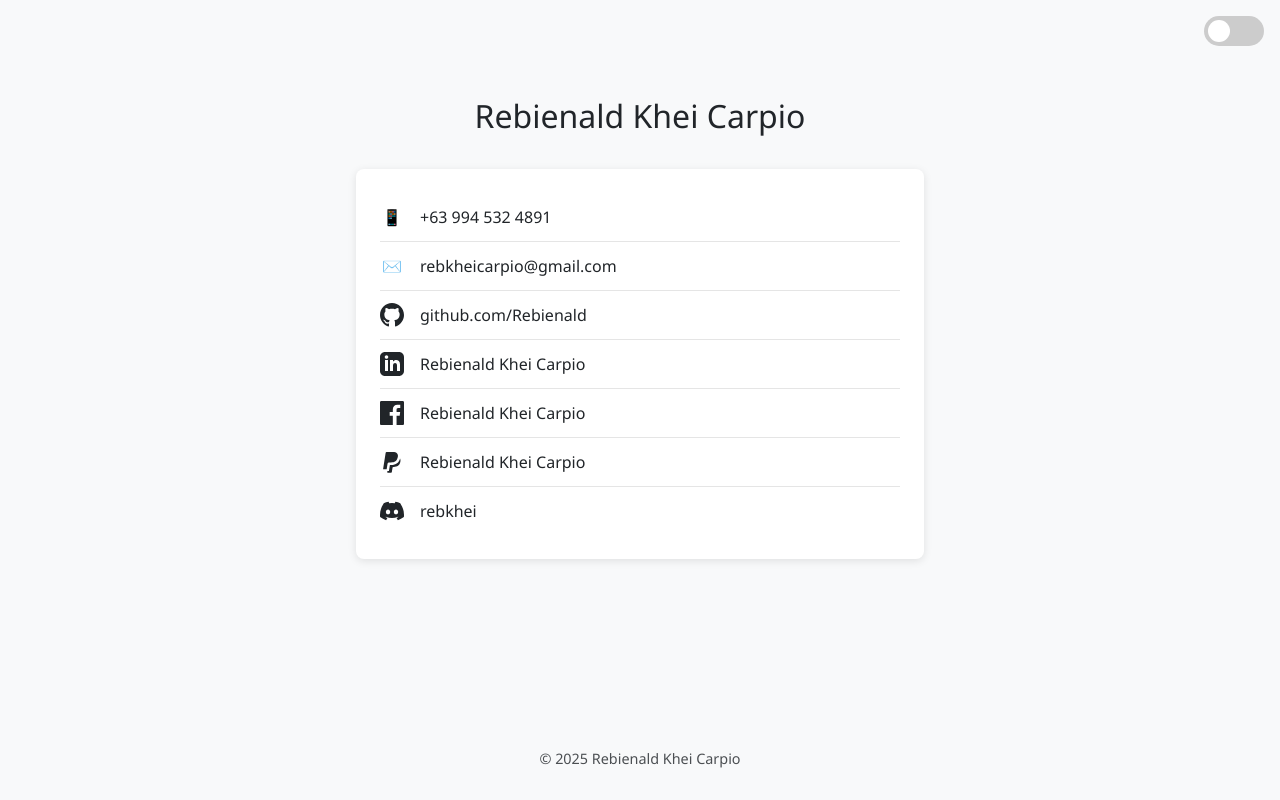
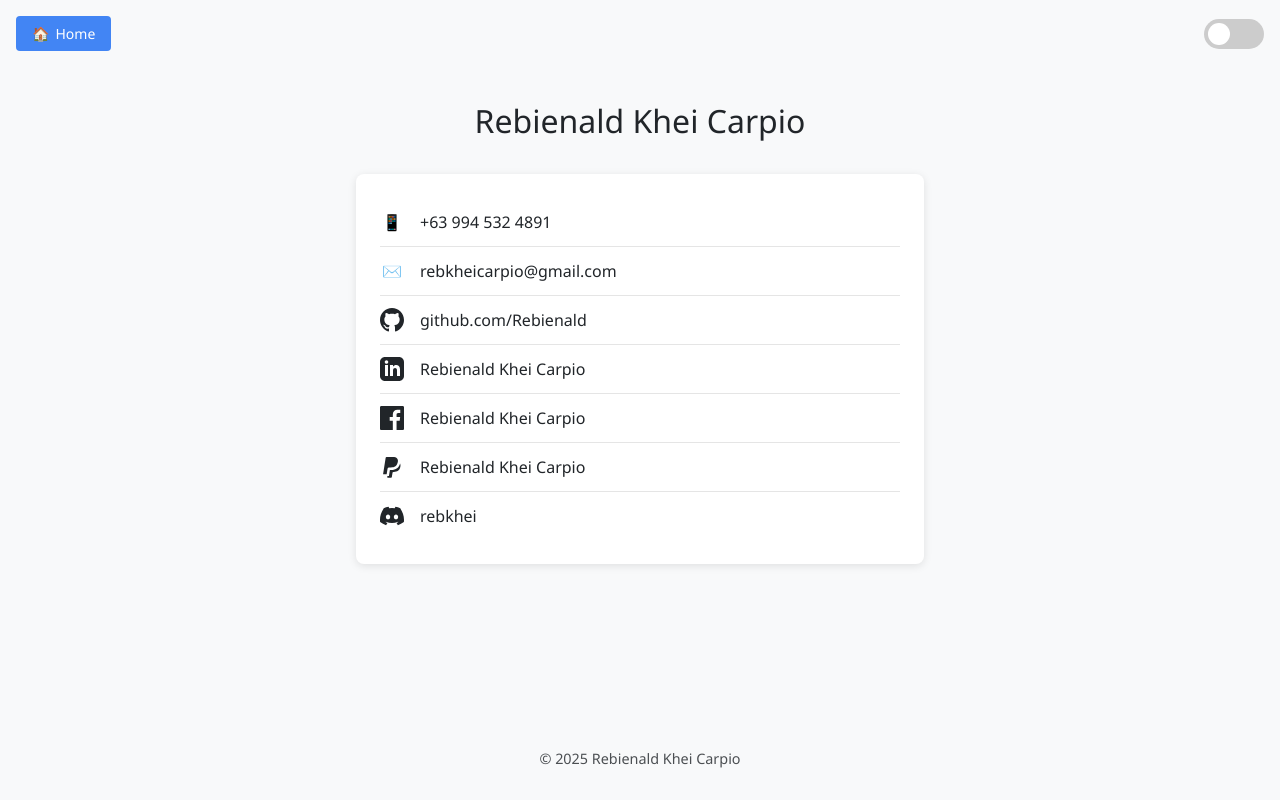
Before and after one commit to Rebienald/Contacts, a plain HTML site: page index.html in a window 1280 px wide. Drawn offline with Linux system fonts and the light colour scheme.

Commit message:
Update index.html

```diff
--- a/index.html
+++ b/index.html
@@ -10,6 +10,8 @@
             --text-color: #212529;
             --card-bg: #ffffff;
             --card-shadow: rgba(0, 0, 0, 0.1);
+            --primary-color: #4285f4;
+            --primary-hover: #3367d6;
         }
 
         .dark-mode {
@@ -17,6 +19,8 @@
             --text-color: #e0e0e0;
             --card-bg: #1e1e1e;
             --card-shadow: rgba(0, 0, 0, 0.3);
+            --primary-color: #5c9aff;
+            --primary-hover: #7baeff;
         }
 
         body {
@@ -91,13 +95,34 @@
         }
 
         .contact-link:hover {
-            color: #4285f4;
+            color: var(--primary-color);
         }
 
         .toggle-container {
             display: flex;
-            justify-content: flex-end;
+            justify-content: space-between;
+            align-items: center;
             padding: 1rem;
+        }
+
+        .home-button {
+            background-color: var(--primary-color);
+            color: white;
+            text-decoration: none;
+            padding: 8px 16px;
+            border-radius: 4px;
+            font-size: 14px;
+            transition: background-color 0.3s;
+            display: flex;
+            align-items: center;
+        }
+
+        .home-button:hover {
+            background-color: var(--primary-hover);
+        }
+
+        .home-icon {
+            margin-right: 6px;
         }
 
         .toggle-switch {
@@ -138,7 +163,7 @@
         }
 
         input:checked + .slider {
-            background-color: #4285f4;
+            background-color: var(--primary-color);
         }
 
         input:checked + .slider:before {
@@ -163,6 +188,10 @@
 </head>
 <body>
     <div class="toggle-container">
+        <a href="https://rebienald.github.io/Portfolio/" class="home-button">
+            <span class="home-icon">🏠</span>
+            Home
+        </a>
         <label class="toggle-switch">
             <input type="checkbox" id="darkModeToggle">
             <span class="slider"></span>
```
